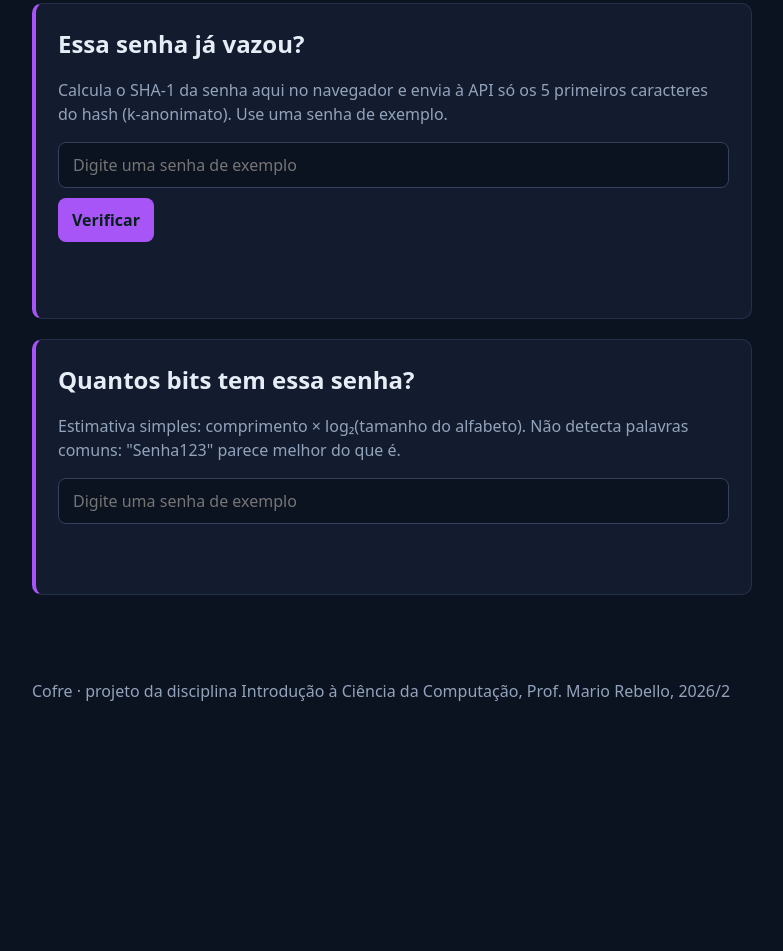
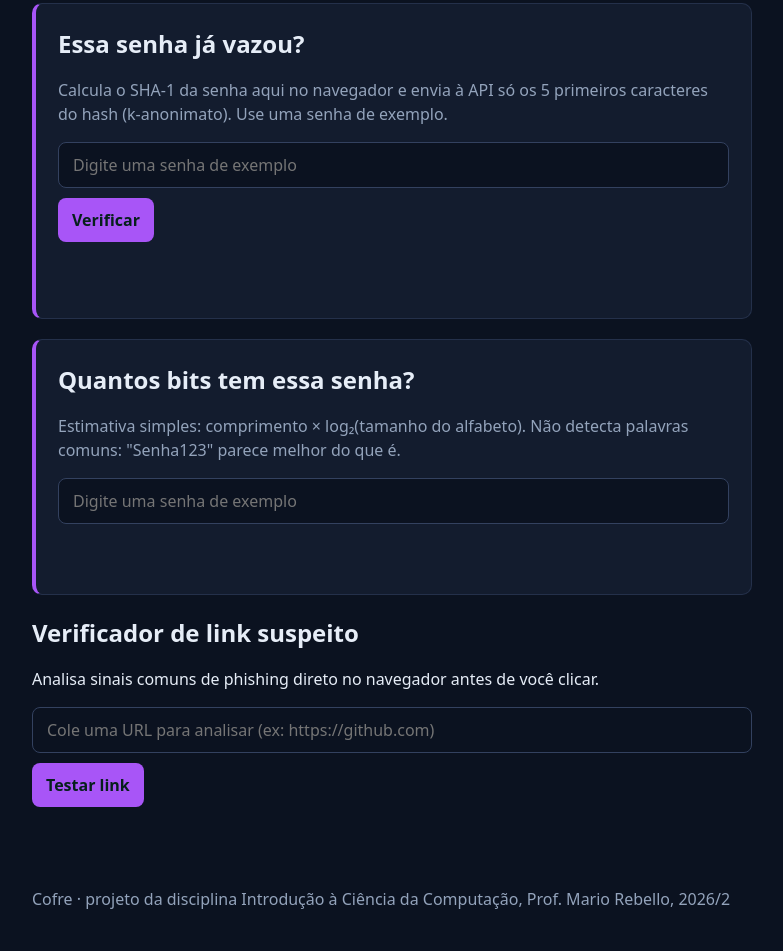
Before and after one commit to 0xZoroark/cofre, a plain HTML site: page index.html in a window 1280 px wide. Shown: the part 293-1244 px from the top of the page, without its empty margins (248-1031 px from the left). Before the commit the page ends 1036 px from the top, so only its background shows below. Drawn offline with Linux system fonts and the light colour scheme.

Commit message:
Liga o verificador de link suspeito à página

```diff
--- a/index.html
+++ b/index.html
@@ -32,10 +32,18 @@
     </section>
     <script src="forca.js"></script>
     <!-- FERRAMENTAS: cole cada trecho novo logo ACIMA desta linha -->
+  <section class="cartao">
+    <h2>Verificador de link suspeito</h2>
+    <p>Analisa sinais comuns de phishing direto no navegador antes de você clicar.</p>
+    <input type="text" id="campo-url" placeholder="Cole uma URL para analisar (ex: https://github.com)" />
+    <button onclick="testarUrl()">Testar link</button>
+    <p id="resultado-url"></p>
+  </section>
   </main>
 
   <footer>
     <p>Cofre · projeto da disciplina Introdução à Ciência da Computação, Prof. Mario Rebello, 2026/2</p>
   </footer>
+  <script src="minha-url.js"></script>
 </body>
 </html>
```
